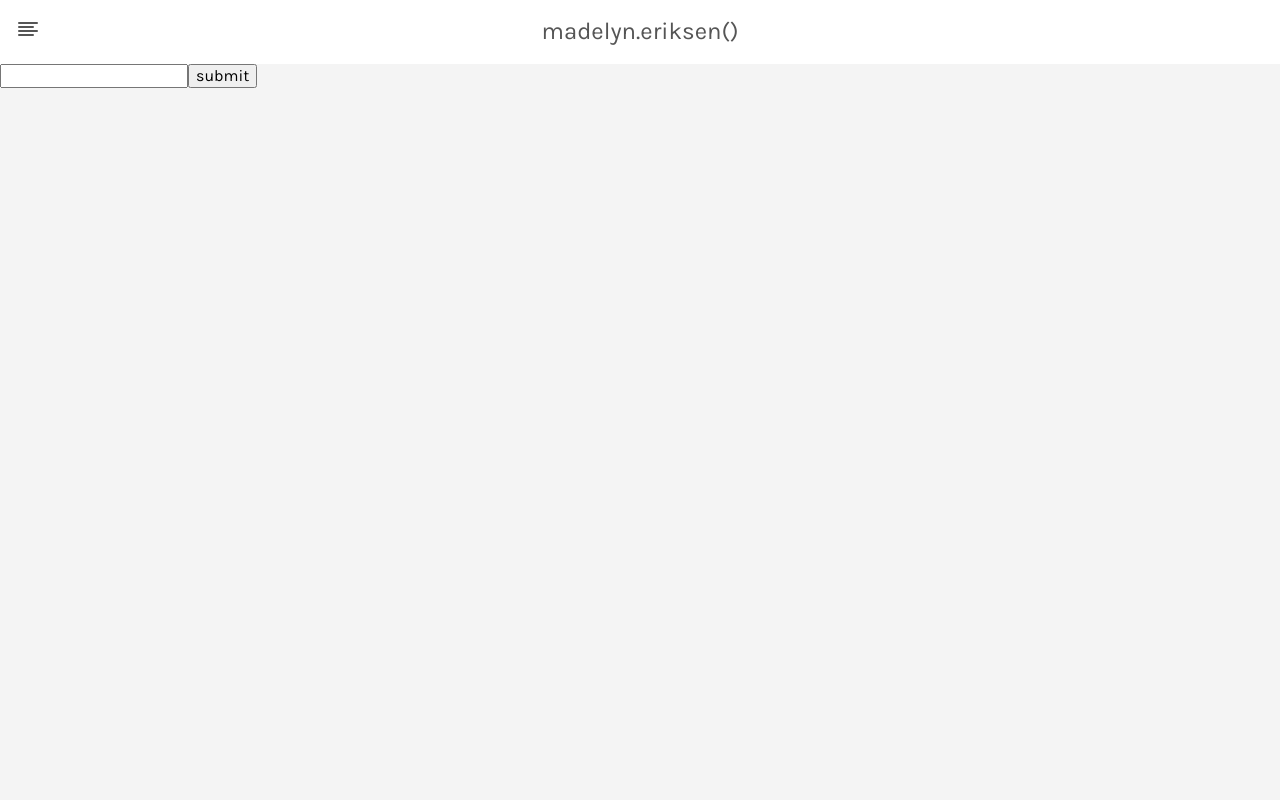
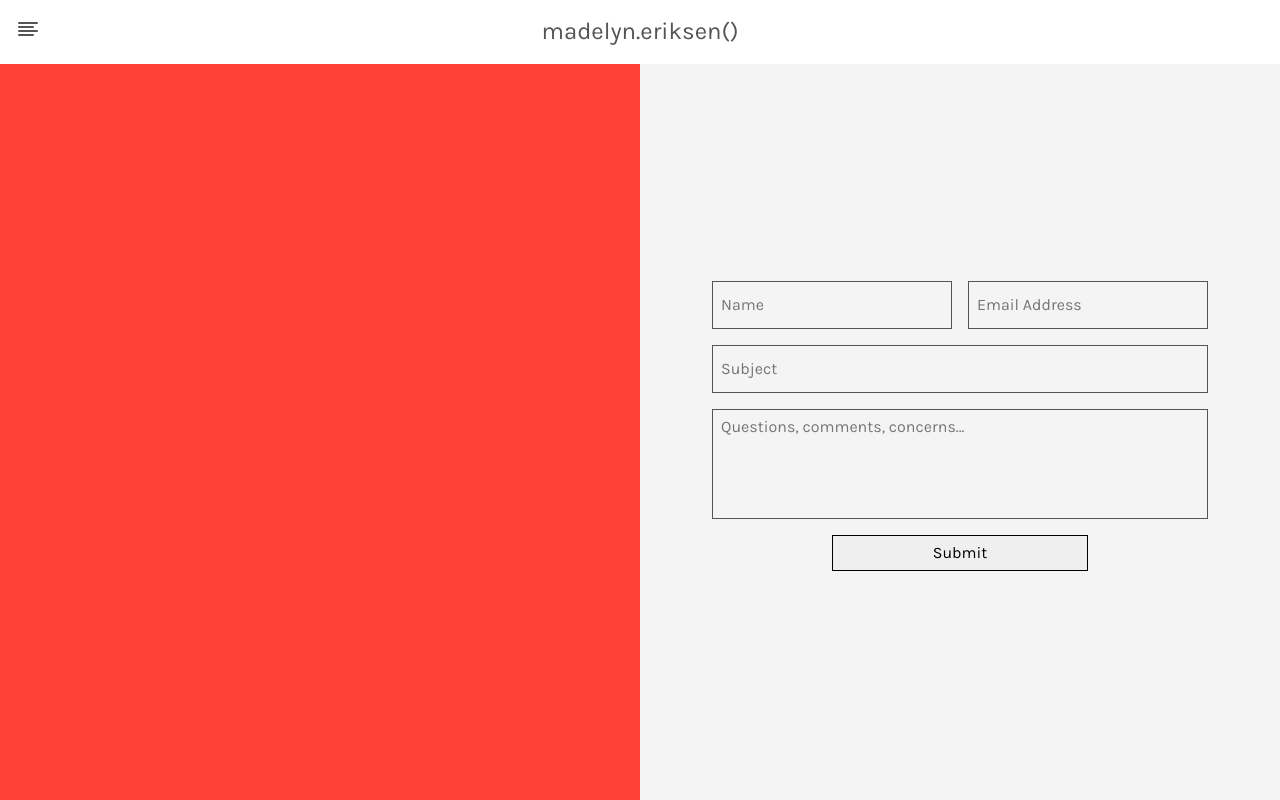
Before and after one commit to madelyneriksen/madelyneriksen.com-redesign, a Gatsby site: page /contact in a window 1280 px wide. Built offline with nearby package versions, Linux system fonts and the light colour scheme; Gatsby itself is replaced by a stand-in of ours.

Commit message:
Saving contact pages. Had an idea for a new layout.

```diff
--- a/src/common/styles/custom.tachyons.css
+++ b/src/common/styles/custom.tachyons.css
@@ -6,3 +6,7 @@ body {
 h1, h2, h3, h4, h5, h6 {
   font-family: 'Lato', 'sans-serif';
 }
+
+textarea:invalid {
+  box-shadow: none;
+}
--- /dev/null
+++ b/src/contact/form/form.js
@@ -0,0 +1,28 @@
+import React from 'react';
+import '../styles/form-grid.css';
+
+
+const formClasses = "w-100 bg-transparent ba b--mid-gray pa2";
+
+
+export default () => (
+  <form
+    action="https://www.briskforms.com/go/05fe3e0bd88ddc64d0c5e7794820268c"
+    method="POST"
+    className="h-100 flex items-center justify-center">
+      <div className="contact__form-grid w-100 pa2 mw6">
+        <input type="text" name="name" placeholder="Name"
+          className={formClasses} required />
+        <input type="text" name="email" placeholder="Email Address"
+          className={formClasses} required />
+        <input
+          type="text" name="subject" placeholder="Subject"
+          className={formClasses + " contact__double-wide"} required />
+        <textarea name="message" placeholder="Questions, comments, concerns..." style={{resize: "none"}}
+          className={formClasses + " contact__double-wide"} rows="5" required />
+        <div className="contact__double-wide tc">
+          <input type="submit" value="Submit" className="w-100 mw5 ba b--black pa2"/>
+        </div>
+      </div>
+  </form>
+)
--- /dev/null
+++ b/src/contact/grid/grid.js
@@ -0,0 +1,13 @@
+import React from 'react';
+import Form from '../form/form.js';
+import '../styles/grid.css';
+
+
+export default () => (
+  <div className="contact__grid min-vh-100 pt5">
+    <div className="bg-red contact__double-wide contact__double-high" />
+    <div className="contact__double-wide contact__double-high">
+      <Form />
+    </div>
+  </div>
+)
--- /dev/null
+++ b/src/contact/styles/form-grid.css
@@ -0,0 +1,14 @@
+.contact__form-grid {
+  display: grid;
+  grid-template-columns: 1fr;
+  grid-template-rows: 3rem 3rem 3rem 1fr 3rem;
+  grid-auto-flow: dense;
+  gap: 1rem;
+}
+
+@media screen and (min-width: 30em) {
+  .contact__form-grid {
+    grid-template-columns: 1fr 1fr;
+    grid-template-rows: 3rem 3rem 1fr 3rem;
+  }
+}
--- /dev/null
+++ b/src/contact/styles/grid.css
@@ -0,0 +1,27 @@
+.contact__grid {
+  display: grid;
+  grid-template-columns: 1fr;
+  grid-auto-rows: 1fr;
+  grid-auto-flow: dense;
+}
+
+
+.contact__double-high {
+  grid-row-end: span 2;
+}
+
+
+@media screen and (min-width: 30em) {
+  .contact__grid {
+    grid-template-columns: 1fr 1fr;
+  }
+  .contact__double-wide {
+    grid-column-end: span 2;
+  }
+}
+
+@media screen and (min-width: 60em) {
+  .contact__grid {
+    grid-template-columns: 1fr 1fr 1fr 1fr;
+  }
+}
--- a/src/pages/contact.js
+++ b/src/pages/contact.js
@@ -1,13 +1,9 @@
 import React from 'react';
+import Grid from '../contact/grid/grid.js';
 import Layout from '../common/layout.js';
 
 export default () => (
   <Layout>
-    <div className="pt5">
-    <form action="https://www.briskforms.com/go/05fe3e0bd88ddc64d0c5e7794820268c" method="POST">
-      <input type="text" name="testing" />
-      <input type="submit" value="submit" />
-    </form>
-  </div>
+    <Grid />
   </Layout>
 )
```
